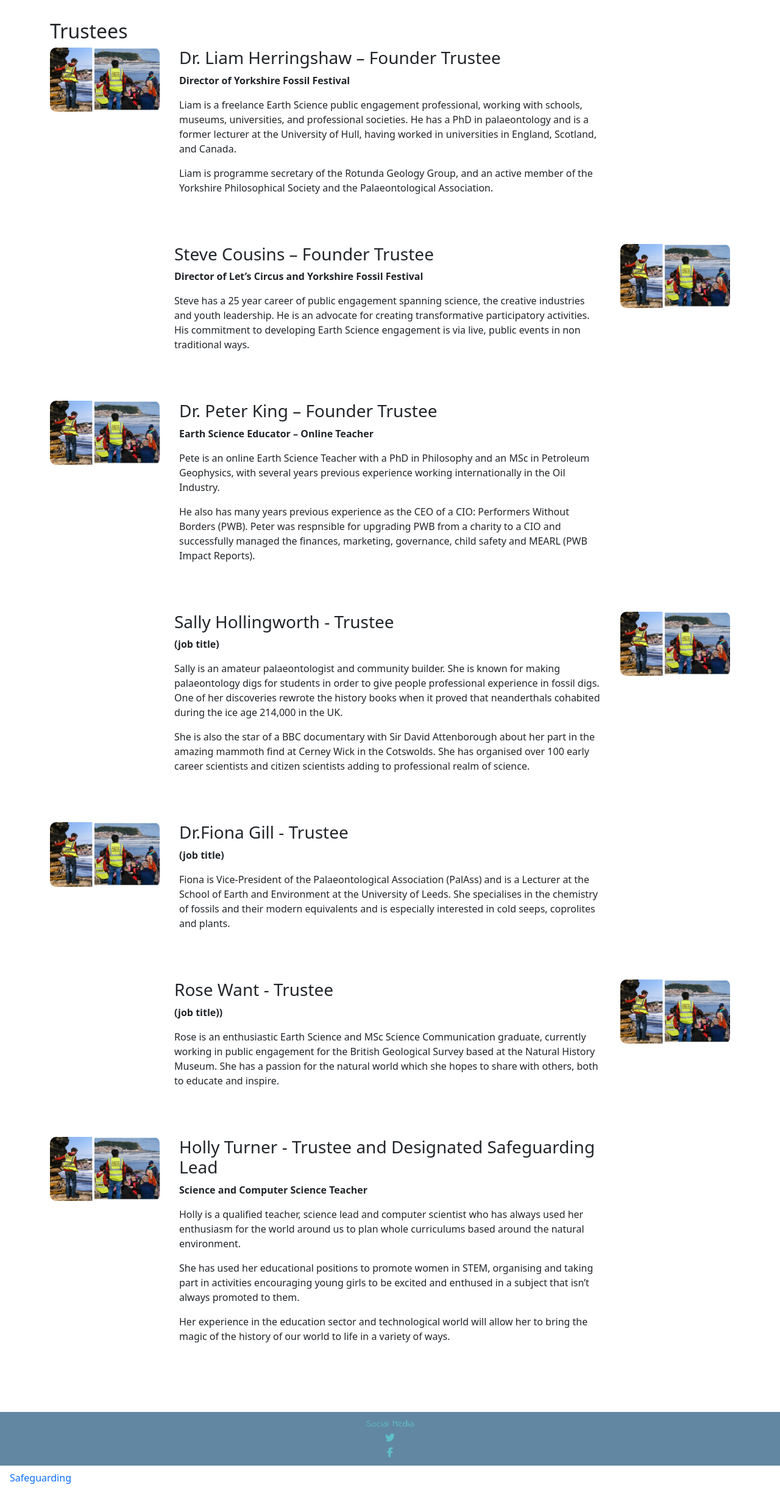
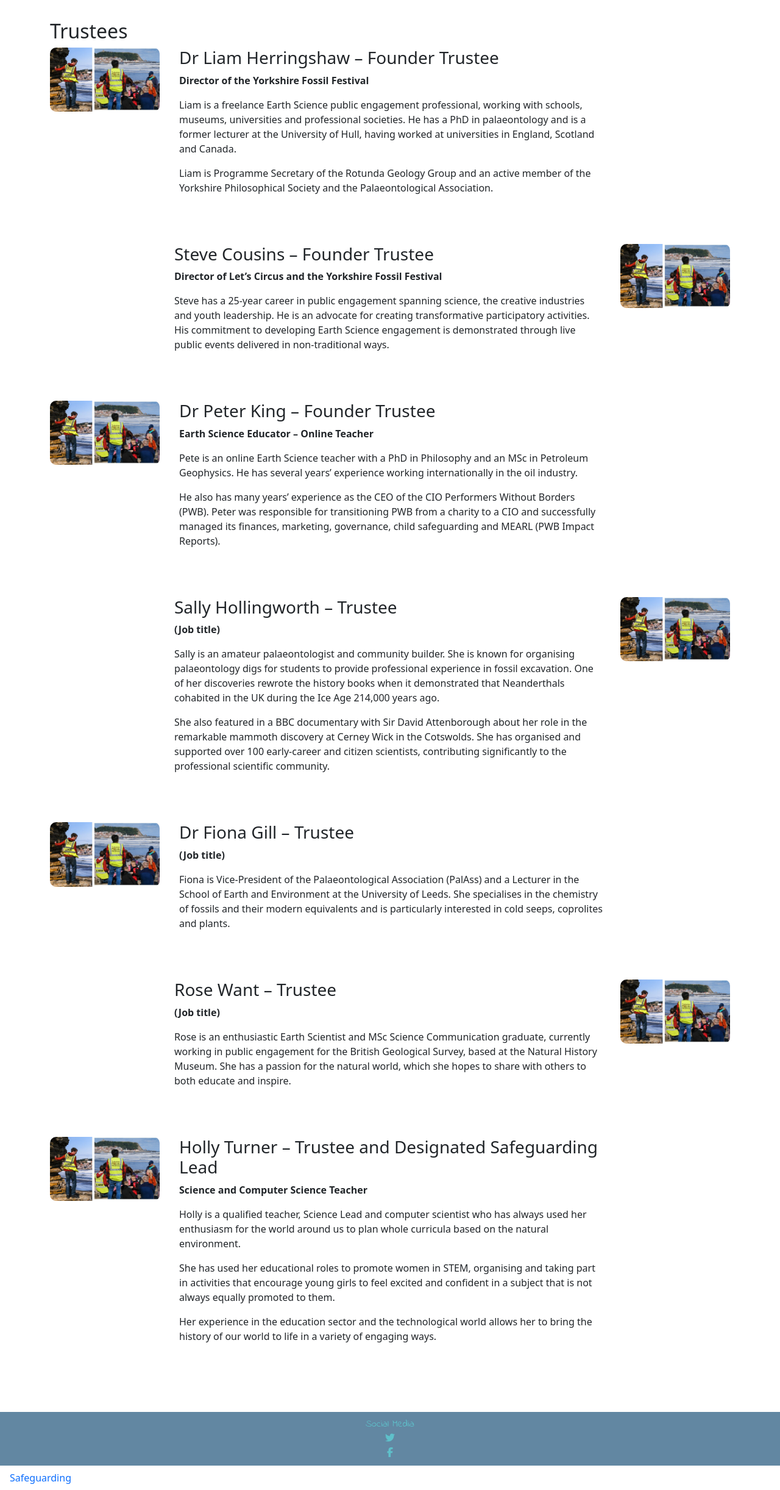
Before and after one commit to HollyT85/ESO2, a Django app: page /team/trustees/ in a window 1280 px wide. Shown: the part 114-2557 px from the top of the page at 61% size. Run offline with Django 5.2, Linux system fonts and the light colour scheme; some libraries are stand-ins or nearby versions.

Commit message:
grammar fixes

```diff
--- a/team/templates/team/trustees.html
+++ b/team/templates/team/trustees.html
@@ -10,133 +10,122 @@
 
     <div class="trustee">
         <img class="trusteephoto" src="{% static 'media/images/general/liam.jpg'%}" alt="Dr Liam Herringshaw">
-
         <div class="trustee-text">
-            <h3>Dr. Liam Herringshaw – Founder Trustee</h3>
-            <p class="title"><b>Director of Yorkshire Fossil Festival</b></p>
+            <h3>Dr Liam Herringshaw – Founder Trustee</h3>
+            <p class="title"><b>Director of the Yorkshire Fossil Festival</b></p>
             <p>
                 Liam is a freelance Earth Science public engagement professional, working with schools,
-                museums, universities, and professional societies. He has a PhD in palaeontology and is a
-                former lecturer at the University of Hull, having worked in universities in England,
-                Scotland, and Canada.
+                museums, universities and professional societies. He has a PhD in palaeontology and is a
+                former lecturer at the University of Hull, having worked at universities in England,
+                Scotland and Canada.
             </p>
             <p>
-                Liam is programme secretary of the Rotunda Geology Group, and an active member of the
+                Liam is Programme Secretary of the Rotunda Geology Group and an active member of the
                 Yorkshire Philosophical Society and the Palaeontological Association.
-            </p>
-        </div>
-    </div>
-
-
-    <div class="trustee reverse">
-        <img class="trusteephoto" src="{% static 'media/images/general/liam.jpg'%}" alt="Steve Cousins">
-
-        <div class="trustee-text">
-            <h3>Steve Cousins – Founder Trustee</h3>
-            <p class="title"><b>Director of Let’s Circus and Yorkshire Fossil Festival</b></p>
-            <p>
-                Steve has a 25 year career of public engagement spanning science, the creative industries
-                and youth leadership. He is an advocate for creating transformative participatory
-                activities. His commitment to developing Earth Science engagement is via live, public
-                events in non traditional ways.
-            </p>
-        </div>
-    </div>
-
-    <div class="trustee">
-        <img class="trusteephoto" src="{% static 'media/images/general/liam.jpg'%}" alt="Dr Liam Herringshaw">
-
-        <div class="trustee-text">
-            <h3>Dr. Peter King – Founder Trustee</h3>
-            <p class="title"><b>Earth Science Educator – Online Teacher</b></p>
-            <p>
-                Pete is an online Earth Science Teacher with a PhD in Philosophy and an MSc in Petroleum
-                Geophysics, with several years previous experience working internationally in the Oil
-                Industry.
-            </p>
-            <p>
-                He also has many years previous experience as the CEO of a CIO: Performers Without
-                Borders (PWB). Peter was respnsible for upgrading PWB from a charity to a CIO and
-                successfully managed the finances, marketing, governance, child safety and MEARL
-                (PWB Impact Reports).
             </p>
         </div>
     </div>
 
     <div class="trustee reverse">
         <img class="trusteephoto" src="{% static 'media/images/general/liam.jpg'%}" alt="Steve Cousins">
-
         <div class="trustee-text">
-            <h3>Sally Hollingworth - Trustee</h3>
-            <p class="title"><b>(job title)</b></p>
+            <h3>Steve Cousins – Founder Trustee</h3>
+            <p class="title"><b>Director of Let’s Circus and the Yorkshire Fossil Festival</b></p>
             <p>
-                Sally is an amateur palaeontologist and community builder. She is known for making
-                palaeontology digs for students in order to give people professional experience in
-                fossil digs. One of her discoveries rewrote the history books when it proved that
-                neanderthals cohabited during the ice age 214,000 in the UK.
-            </p>
-            <p>
-                She is also the star of a BBC documentary with Sir David Attenborough about her part
-                in the amazing mammoth find at Cerney Wick in the Cotswolds. She has organised over
-                100 early career scientists and citizen scientists adding to professional realm of
-                science.
+                Steve has a 25-year career in public engagement spanning science, the creative industries
+                and youth leadership. He is an advocate for creating transformative participatory
+                activities. His commitment to developing Earth Science engagement is demonstrated through
+                live public events delivered in non-traditional ways.
             </p>
         </div>
     </div>
 
     <div class="trustee">
-        <img class="trusteephoto" src="{% static 'media/images/general/liam.jpg'%}" alt="Dr Liam Herringshaw">
+        <img class="trusteephoto" src="{% static 'media/images/general/liam.jpg'%}" alt="Dr Peter King">
+        <div class="trustee-text">
+            <h3>Dr Peter King – Founder Trustee</h3>
+            <p class="title"><b>Earth Science Educator – Online Teacher</b></p>
+            <p>
+                Pete is an online Earth Science teacher with a PhD in Philosophy and an MSc in Petroleum
+                Geophysics. He has several years’ experience working internationally in the oil industry.
+            </p>
+            <p>
+                He also has many years’ experience as the CEO of the CIO Performers Without Borders (PWB).
+                Peter was responsible for transitioning PWB from a charity to a CIO and successfully
+                managed its finances, marketing, governance, child safeguarding and MEARL (PWB Impact Reports).
+            </p>
+        </div>
+    </div>
 
+    <div class="trustee reverse">
+        <img class="trusteephoto" src="{% static 'media/images/general/liam.jpg'%}" alt="Sally Hollingworth">
         <div class="trustee-text">
-            <h3>Dr.Fiona Gill - Trustee</h3>
-            <p class="title"><b>(job title)</b></p>
+            <h3>Sally Hollingworth – Trustee</h3>
+            <p class="title"><b>(Job title)</b></p>
             <p>
-                Fiona is Vice-President of the Palaeontological Association (PalAss) and is a Lecturer
-                at the School of Earth and Environment at the University of Leeds. She specialises in
-                the chemistry of fossils and their modern equivalents and is especially interested in
+                Sally is an amateur palaeontologist and community builder. She is known for organising
+                palaeontology digs for students to provide professional experience in fossil excavation.
+                One of her discoveries rewrote the history books when it demonstrated that Neanderthals
+                cohabited in the UK during the Ice Age 214,000 years ago.
+            </p>
+            <p>
+                She also featured in a BBC documentary with Sir David Attenborough about her role in the
+                remarkable mammoth discovery at Cerney Wick in the Cotswolds. She has organised and supported
+                over 100 early-career and citizen scientists, contributing significantly to the professional
+                scientific community.
+            </p>
+        </div>
+    </div>
+
+    <div class="trustee">
+        <img class="trusteephoto" src="{% static 'media/images/general/liam.jpg'%}" alt="Dr Fiona Gill">
+        <div class="trustee-text">
+            <h3>Dr Fiona Gill – Trustee</h3>
+            <p class="title"><b>(Job title)</b></p>
+            <p>
+                Fiona is Vice-President of the Palaeontological Association (PalAss) and a Lecturer
+                in the School of Earth and Environment at the University of Leeds. She specialises in
+                the chemistry of fossils and their modern equivalents and is particularly interested in
                 cold seeps, coprolites and plants.
             </p>
         </div>
     </div>
 
-        <div class="trustee reverse">
-        <img class="trusteephoto" src="{% static 'media/images/general/liam.jpg'%}" alt="Dr Liam Herringshaw">
-
+    <div class="trustee reverse">
+        <img class="trusteephoto" src="{% static 'media/images/general/liam.jpg'%}" alt="Rose Want">
         <div class="trustee-text">
-            <h3>Rose Want - Trustee</h3>
-            <p class="title"><b>(job title))</b></p>
+            <h3>Rose Want – Trustee</h3>
+            <p class="title"><b>(Job title)</b></p>
             <p>
-                Rose is an enthusiastic Earth Science and MSc Science Communication graduate,
-                currently working in public engagement for the British Geological Survey based at the
-                Natural History Museum. She has a passion for the natural world which she hopes to
-                share with others, both to educate and inspire.
+                Rose is an enthusiastic Earth Scientist and MSc Science Communication graduate,
+                currently working in public engagement for the British Geological Survey, based at the
+                Natural History Museum. She has a passion for the natural world, which she hopes to share
+                with others to both educate and inspire.
             </p>
         </div>
     </div>
 
-        <div class="trustee">
-        <img class="trusteephoto" src="{% static 'media/images/general/liam.jpg'%}" alt="Dr Liam Herringshaw">
-
+    <div class="trustee">
+        <img class="trusteephoto" src="{% static 'media/images/general/liam.jpg'%}" alt="Holly Turner">
         <div class="trustee-text">
-            <h3>Holly Turner - Trustee and Designated Safeguarding Lead</h3>
+            <h3>Holly Turner – Trustee and Designated Safeguarding Lead</h3>
             <p class="title"><b>Science and Computer Science Teacher</b></p>
             <p>
-                Holly is a qualified teacher, science lead and computer scientist who has always used her
-                 enthusiasm for the world around us to plan whole curriculums based around the natural
-                 environment.
+                Holly is a qualified teacher, Science Lead and computer scientist who has always used her
+                enthusiasm for the world around us to plan whole curricula based on the natural environment.
             </p>
             <p>
-                She has used her educational positions to promote women in STEM, organising and taking
-                part in activities encouraging young girls to be excited and enthused in a subject that
-                isn’t always promoted to them.
+                She has used her educational roles to promote women in STEM, organising and taking part in
+                activities that encourage young girls to feel excited and confident in a subject that is not
+                always equally promoted to them.
             </p>
             <p>
-                Her experience in the education sector and technological world will allow her to bring
-                the magic of the history of our world to life in a variety of ways.
+                Her experience in the education sector and the technological world allows her to bring the
+                history of our world to life in a variety of engaging ways.
             </p>
-
         </div>
     </div>
 
 </div>
+
 {% endblock %}
```
